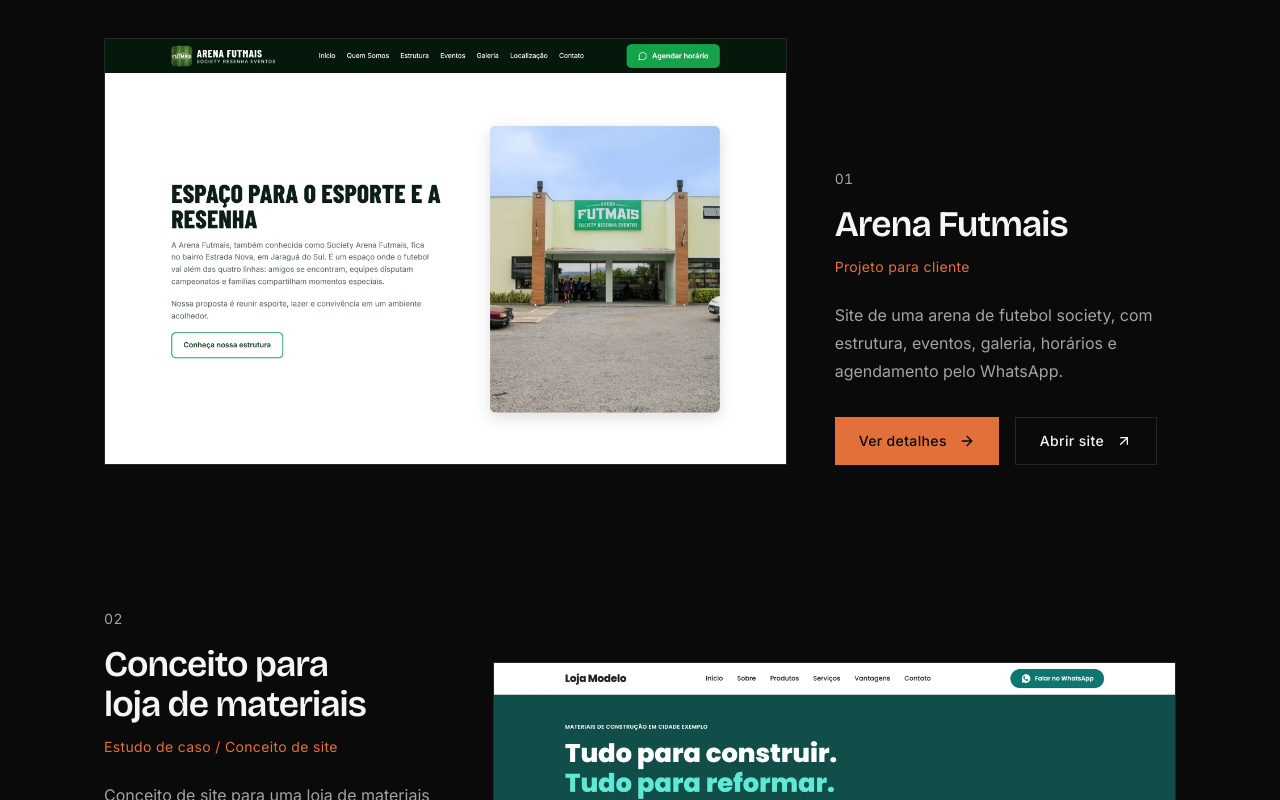
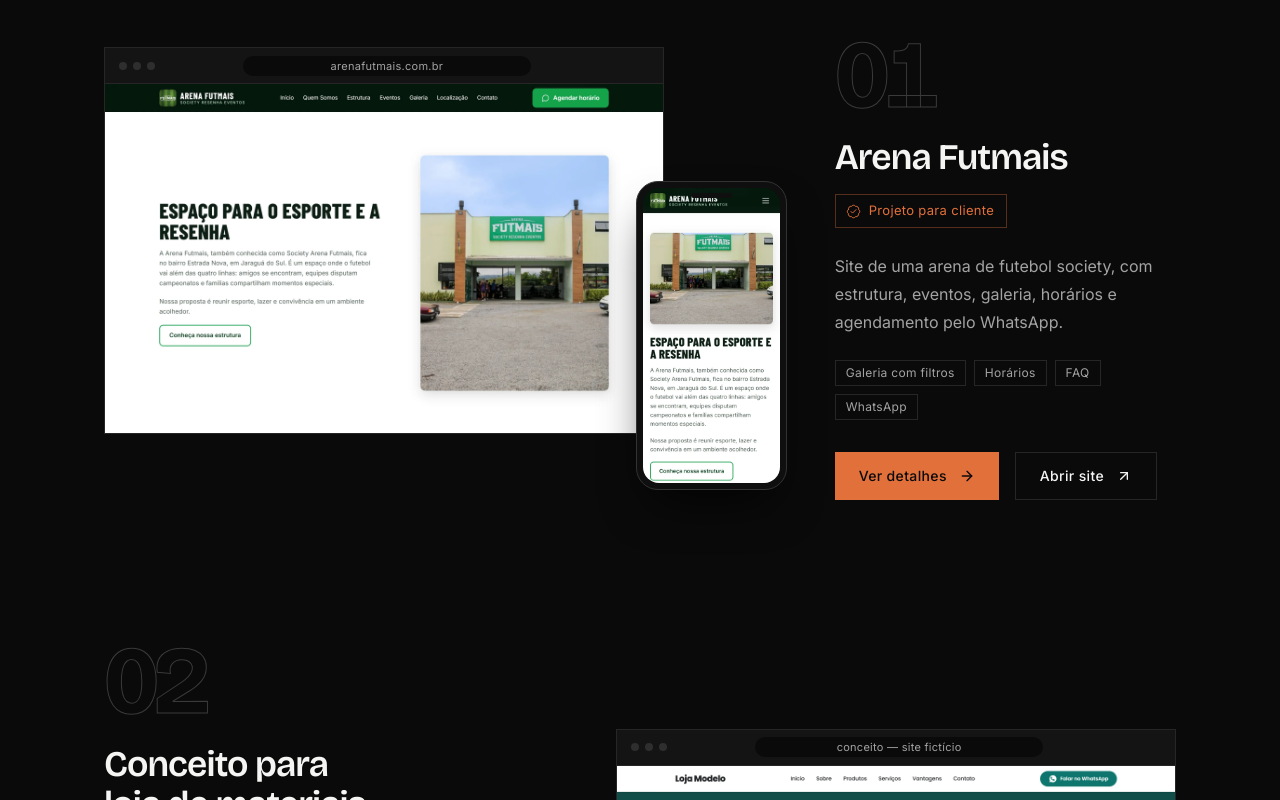
Before and after one commit to medeirosdev9/portfolio-medeiros, a Next.js app: page / in a window 1280 px wide. Shown: the part 3380-4180 px from the top of the page. Built offline with nearby package versions, Linux system fonts and the light colour scheme.

Commit message:
feat: molduras, mockups e selos na secao de projetos (etapa 7.5 fase 3)

```diff
--- /dev/null
+++ b/src/components/projects/BrowserFrame.tsx
@@ -0,0 +1,33 @@
+import type { ReactNode } from "react";
+import { cn } from "@/lib/cn";
+
+type BrowserFrameProps = {
+  // Texto da barra de endereço (ver getFrameLabel).
+  label: string;
+  children: ReactNode;
+  className?: string;
+};
+
+// Moldura de navegador para capturas desktop. A barra é decorativa.
+export function BrowserFrame({ label, children, className }: BrowserFrameProps) {
+  return (
+    <div className={cn("border border-border bg-surface", className)}>
+      <div
+        aria-hidden
+        className="flex h-8 items-center gap-4 border-b border-border px-3 sm:h-9 sm:px-3.5"
+      >
+        <span className="flex shrink-0 gap-1.5">
+          <span className="size-2 rounded-full bg-[#2e2e2e]" />
+          <span className="size-2 rounded-full bg-[#2e2e2e]" />
+          <span className="size-2 rounded-full bg-[#2e2e2e]" />
+        </span>
+        <span className="mx-auto min-w-0 max-w-72 flex-1 truncate rounded-full bg-background px-3 py-0.5 text-center text-[11px] tracking-wide text-muted">
+          {label}
+        </span>
+        {/* Equilibra os três pontos para centralizar a barra de endereço. */}
+        <span className="w-[30px] shrink-0" />
+      </div>
+      {children}
+    </div>
+  );
+}
--- /dev/null
+++ b/src/components/projects/PhoneFrame.tsx
@@ -0,0 +1,23 @@
+import type { ReactNode } from "react";
+
+type PhoneFrameProps = {
+  children: ReactNode;
+  // Posição, largura e movimento ficam na camada externa; a interna desenha o
+  // aparelho. Assim um `absolute` vindo de fora não disputa com o `relative`.
+  className?: string;
+};
+
+// Moldura de celular para capturas mobile, com a câmera desenhada no topo.
+export function PhoneFrame({ children, className }: PhoneFrameProps) {
+  return (
+    <div className={className}>
+      <div className="relative rounded-[22px] border border-[#333] bg-[#0f0f0f] p-1.5 shadow-[0_24px_48px_-16px_rgb(0_0_0/0.8)]">
+        <span
+          aria-hidden
+          className="absolute top-[11px] left-1/2 z-10 h-[5px] w-[28%] -translate-x-1/2 rounded-full bg-[#0f0f0f]"
+        />
+        <div className="overflow-hidden rounded-2xl">{children}</div>
+      </div>
+    </div>
+  );
+}
--- /dev/null
+++ b/src/components/projects/ProjectBadge.tsx
@@ -0,0 +1,24 @@
+import { BadgeCheck, Lightbulb } from "lucide-react";
+import { projectBadges } from "@/content/projects";
+import { cn } from "@/lib/cn";
+
+type ProjectBadgeProps = {
+  isConcept: boolean;
+  className?: string;
+};
+
+export function ProjectBadge({ isConcept, className }: ProjectBadgeProps) {
+  const Icon = isConcept ? Lightbulb : BadgeCheck;
+
+  return (
+    <p
+      className={cn(
+        "inline-flex items-center gap-2 border border-accent/35 py-1.5 pr-3 pl-2.5 text-[13px] tracking-wide text-accent",
+        className,
+      )}
+    >
+      <Icon aria-hidden className="size-[15px]" strokeWidth={1.5} />
+      {isConcept ? projectBadges.concept : projectBadges.client}
+    </p>
+  );
+}
--- a/src/components/projects/ProjectFeature.tsx
+++ b/src/components/projects/ProjectFeature.tsx
@@ -1,11 +1,14 @@
 import { ArrowRight } from "lucide-react";
 import Link from "next/link";
+import { BrowserFrame } from "@/components/projects/BrowserFrame";
 import { ConceptNotice } from "@/components/projects/ConceptNotice";
+import { PhoneFrame } from "@/components/projects/PhoneFrame";
+import { ProjectBadge } from "@/components/projects/ProjectBadge";
 import { ProjectCapture } from "@/components/projects/ProjectCapture";
 import { ProjectLink } from "@/components/projects/ProjectLink";
 import { Button, ButtonIcon } from "@/components/ui/Button";
 import { Reveal } from "@/components/ui/Reveal";
-import type { Project } from "@/content/projects";
+import { getFrameLabel, type Project } from "@/content/projects";
 import { cn } from "@/lib/cn";
 
 type ProjectFeatureProps = {
@@ -13,37 +16,72 @@ type ProjectFeatureProps = {
   index: number;
 };
 
+// Movimento do hover: só `translate`, desligado com movimento reduzido.
+const lift =
+  "transition-[translate,border-color] duration-500 ease-out motion-reduce:transition-colors motion-reduce:group-hover:translate-none";
+
 export function ProjectFeature({ project, index }: ProjectFeatureProps) {
   const href = `/projetos/${project.slug}`;
   const isReversed = index % 2 === 1;
+  const mobileCapture = project.gallery.find(
+    (image) => image.device === "mobile",
+  );
 
   return (
     <article
       className={cn(
-        "grid items-end gap-8 lg:gap-12",
+        "group grid gap-8 lg:items-center lg:gap-12",
         isReversed
           ? "lg:grid-cols-[minmax(0,1fr)_minmax(0,2fr)]"
           : "lg:grid-cols-[minmax(0,2fr)_minmax(0,1fr)]",
       )}
     >
       <Reveal className={cn(isReversed && "lg:order-2")}>
+        {/* A partir de 640px, a margem lateral (18%) recebe o celular, que
+            cobre só uma faixa estreita da borda da captura desktop. */}
         <Link
           href={href}
-          className="group block overflow-hidden border border-border"
+          className={cn(
+            "relative block sm:pb-14",
+            isReversed ? "sm:pl-[18%]" : "sm:pr-[18%]",
+          )}
         >
-          <ProjectCapture
-            image={project.cover}
-            sizes="(min-width: 1024px) 720px, 100vw"
-            className="transition-transform duration-700 ease-out group-hover:scale-[1.02] motion-reduce:transform-none"
-          />
+          <BrowserFrame
+            label={getFrameLabel(project)}
+            className={cn(lift, "group-hover:-translate-y-1 group-hover:border-accent/45")}
+          >
+            <ProjectCapture
+              image={project.cover}
+              sizes="(min-width: 1024px) 590px, (min-width: 640px) 82vw, 100vw"
+            />
+          </BrowserFrame>
+
+          {mobileCapture && (
+            <PhoneFrame
+              className={cn(
+                lift,
+                "absolute bottom-0 hidden w-[22%] group-hover:-translate-y-2.5 sm:block",
+                isReversed ? "left-0" : "right-0",
+              )}
+            >
+              {/* Decorativa: a capa ao lado já descreve o projeto. */}
+              <ProjectCapture
+                image={{ ...mobileCapture, alt: "" }}
+                sizes="(min-width: 1024px) 160px, 22vw"
+              />
+            </PhoneFrame>
+          )}
         </Link>
       </Reveal>
 
       <Reveal delay={0.1} className={cn(isReversed && "lg:order-1")}>
-        <p className="text-sm tracking-wide text-muted tabular-nums">
+        <p
+          aria-hidden
+          className="font-display text-7xl leading-[0.8] font-bold tracking-tighter text-transparent tabular-nums transition-[-webkit-text-stroke-color] duration-500 [-webkit-text-stroke:1px_#3a3a3a] group-hover:[-webkit-text-stroke-color:var(--color-accent)] sm:text-8xl"
+        >
           {String(index + 1).padStart(2, "0")}
         </p>
-        <h3 className="mt-4 font-display text-3xl font-semibold tracking-tight text-balance sm:text-4xl">
+        <h3 className="mt-6 font-display text-3xl font-semibold tracking-tight text-balance sm:text-4xl">
           <Link
             href={href}
             className="decoration-accent decoration-1 underline-offset-8 hover:underline"
@@ -51,11 +89,19 @@ export function ProjectFeature({ project, index }: ProjectFeatureProps) {
             {project.title}
           </Link>
         </h3>
-        <p className="mt-3 text-sm tracking-wide text-accent">
-          {project.category}
-        </p>
+        <ProjectBadge isConcept={project.isConcept} className="mt-4" />
         <p className="mt-6 leading-7 text-muted">{project.summary}</p>
         {project.isConcept && <ConceptNotice className="mt-6" />}
+        <ul aria-label="Destaques" className="mt-6 flex flex-wrap gap-2">
+          {project.highlights.map((highlight) => (
+            <li
+              key={highlight}
+              className="border border-border px-2.5 py-1 text-xs tracking-wide text-muted"
+            >
+              {highlight}
+            </li>
+          ))}
+        </ul>
         <div className="mt-8 flex flex-col gap-4 sm:flex-row lg:flex-col xl:flex-row">
           <Button href={href}>
             Ver detalhes
--- a/src/content/projects.ts
+++ b/src/content/projects.ts
@@ -12,6 +12,8 @@ export type Project = {
   context: string;
   objective: string;
   features: string[];
+  // Versões curtas de `features`, exibidas como etiquetas no card da home.
+  highlights: string[];
   cover: ProjectImage;
   gallery: ProjectImage[];
   // Conceitos independentes exibem o aviso `conceptNotice`.
@@ -26,6 +28,19 @@ export type Project = {
 
 const clientCategory = "Projeto para cliente";
 const conceptCategory = "Estudo de caso / Conceito de site";
+
+export const projectBadges = {
+  client: "Projeto para cliente",
+  concept: "Conceito independente",
+};
+
+// Texto da barra de endereço das molduras. Conceitos nunca mostram domínio,
+// para não sugerir um site real.
+export function getFrameLabel(project: Project) {
+  return project.url
+    ? new URL(project.url).hostname.replace(/^www\./, "")
+    : "conceito — site fictício";
+}
 
 export const conceptNotice =
   "Conceito independente, desenvolvido por iniciativa própria. Não é um site oficial e não foi contratado nem aprovado por nenhuma empresa. Nome, marca e conteúdo exibidos nas imagens são fictícios.";
@@ -49,6 +64,7 @@ export const projects: Project[] = [
       "Localização com link para o Google Maps",
       "Agendamento pelo WhatsApp",
     ],
+    highlights: ["Galeria com filtros", "Horários", "FAQ", "WhatsApp"],
     cover: {
       src: "/projects/arena-futmais/cover.webp",
       alt: "Seção de apresentação do site da Arena Futmais, com a foto da fachada.",
@@ -96,6 +112,7 @@ export const projects: Project[] = [
       "Consulta de produto pelo WhatsApp",
       "Navegação por seções em uma única página",
     ],
+    highlights: ["Categorias", "Vitrine com filtros", "WhatsApp"],
     cover: {
       src: "/projects/conceito-loja/cover.webp",
       alt: "Abertura do conceito de site para loja de materiais, com a marca fictícia Loja Modelo.",
@@ -141,6 +158,7 @@ export const projects: Project[] = [
       "Seção de documentação técnica (PMOC e Laudo TRT)",
       "Pedido de orçamento pelo WhatsApp",
     ],
+    highlights: ["Dez serviços", "Documentação técnica", "Orçamento pelo WhatsApp"],
     cover: {
       src: "/projects/conceito-climatizacao/cover.webp",
       alt: "Abertura do conceito de site para climatização e refrigeração, com a marca fictícia Modelo.",
```
Also changed, not shown: src/app/projetos/[slug]/page.tsx (+15 -7 lines).
